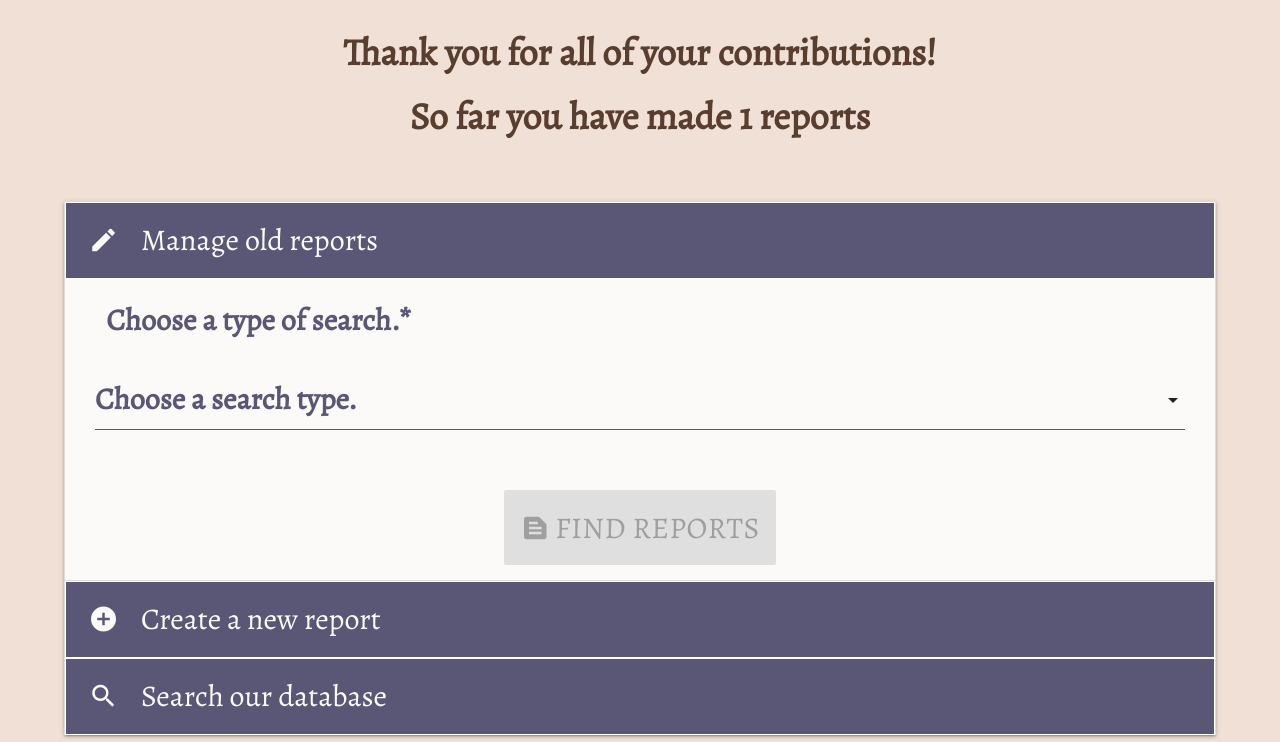
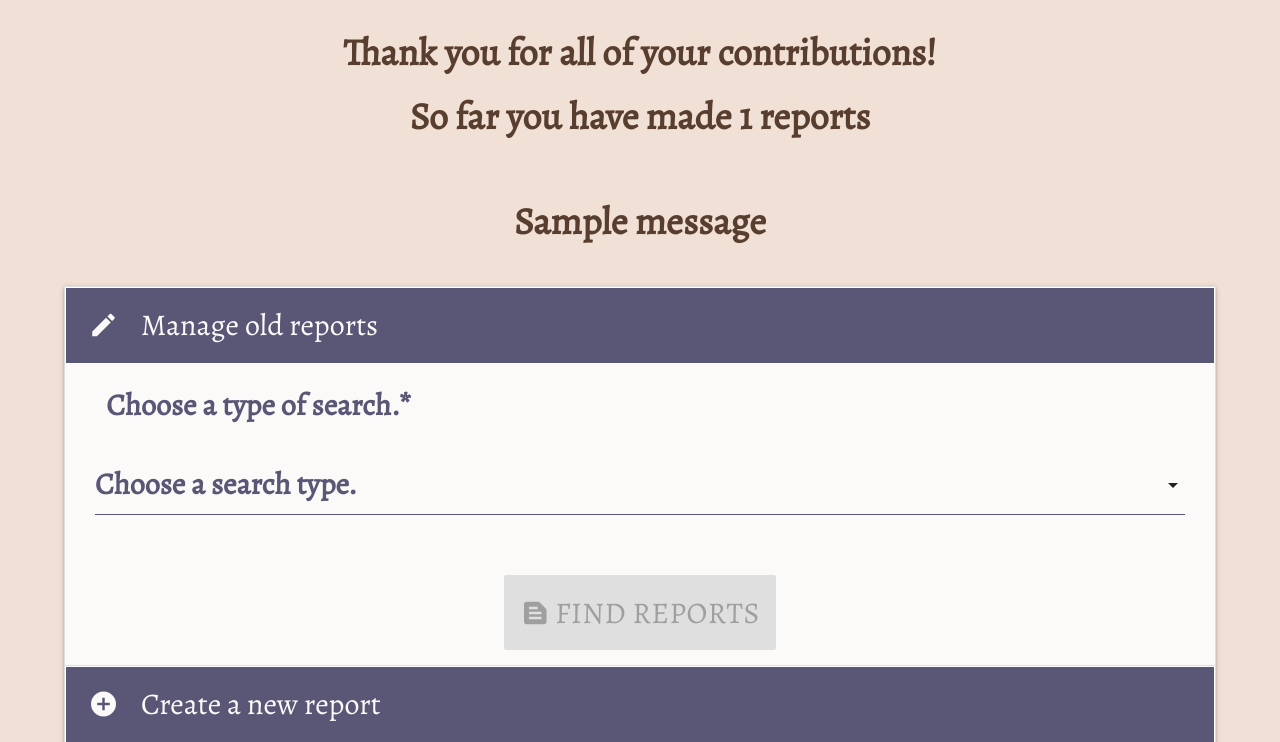
Before and after one commit to cgpalmer/ms3-project-2, a Flask app: page /dashboard in a window 1280 px wide. Shown: the part 345-1087 px from the top of the page. Run offline with Flask 2, Linux system fonts and the light colour scheme; the visitor is signed in with stand-in values (Sample User, id 1); one stand-in notice (Sample message) is shown; a database or web service that is not in the repository returns one stand-in record (values such as "Sample title"); data that the repository does not hold is empty; some libraries are stand-ins or nearby versions.

Commit message:
Adding in flash messages to the dashboard.

```diff
--- a/templates/userDash.html
+++ b/templates/userDash.html
@@ -11,6 +11,10 @@
         <h5>Thank you for all of your contributions!</h5>
         <h5>So far you have made {{total}} reports</h5>
     </div>
+
+    {% with messages = get_flashed_messages() %} {% if messages%} {% for message in messages %}
+    <h5 class="flashMessage">{{ message }}</h5>
+    {% endfor %} {% endif %} {% endwith %}
 
     <ul class="collapsible-dash collapsible">
         <!-- Managing reports -->
```
